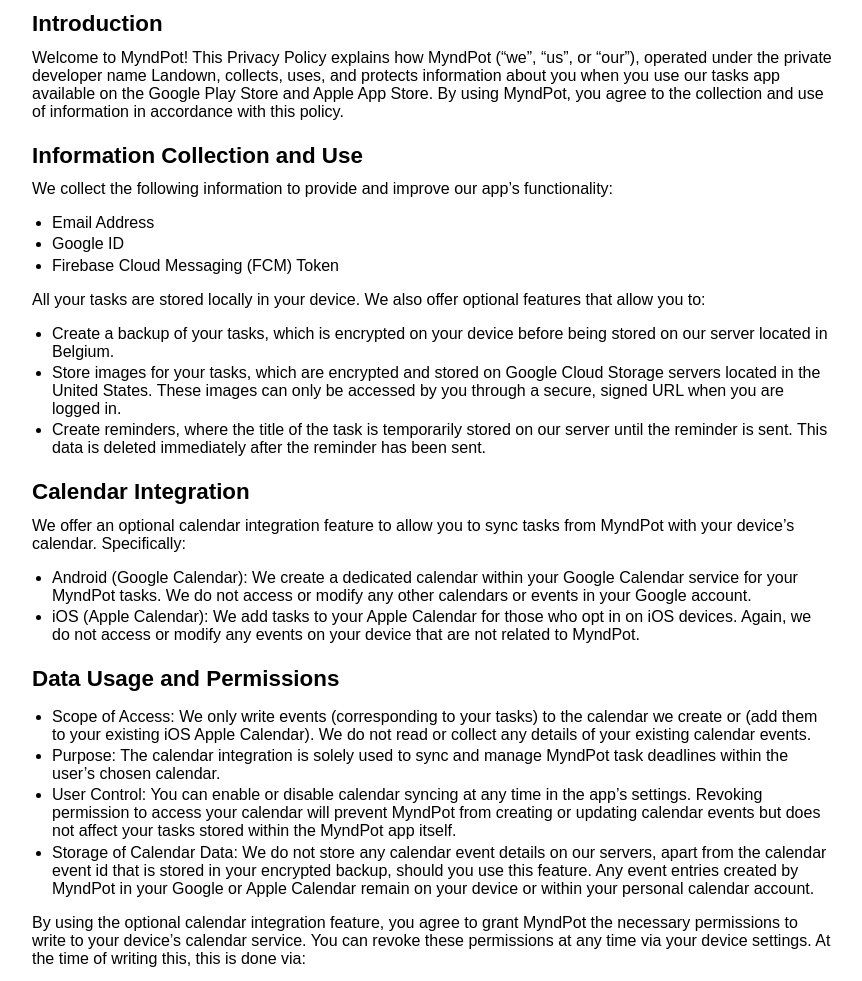
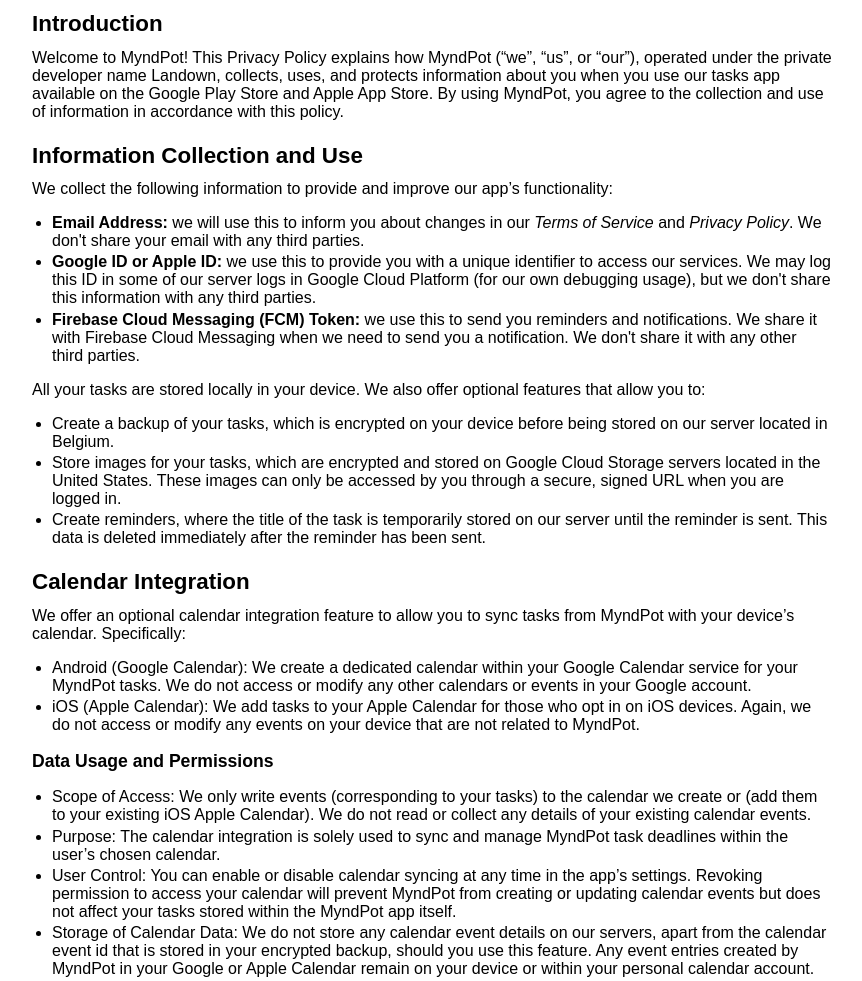
Before and after one commit to javiermrz/myndpot_landing, a website: page app_privacy_policy.html in a window 1280 px wide. Shown: the part 99-1080 px from the top of the page, without its empty margins (208-1070 px from the left). Drawn offline with Linux system fonts and the light colour scheme.

Commit message:
Update app's privacy policy

```diff
--- a/app_privacy_policy.html
+++ b/app_privacy_policy.html
@@ -23,6 +23,13 @@
       font-weight: 600;
     }
 
+    h3 {
+      font-size: 1.1em;
+      margin-top: 1em;
+      margin-bottom: 0.3em;
+      font-weight: 600;
+    }
+
     ul {
       padding-left: 20px;
     }
@@ -45,9 +52,20 @@
 <h2>Information Collection and Use</h2>
 We collect the following information to provide and improve our app’s functionality:
 <ul>
-  <li> Email Address</li>
-  <li> Google ID</li>
-  <li> Firebase Cloud Messaging (FCM) Token</li>
+  <li>
+    <strong>Email Address:</strong> we will use this to inform you about changes in our <i>Terms of Service</i> and <i>Privacy Policy</i>.
+    We don't share your email with any third parties.
+  </li>
+  <li>
+    <strong>Google ID or Apple ID:</strong> we use this to provide you with a unique identifier to access our services.
+    We may log this ID in some of our server logs in Google Cloud Platform (for our own debugging usage), but we don't
+    share this information with any third parties.
+  </li>
+  <li>
+    <strong>Firebase Cloud Messaging (FCM) Token:</strong> we use this to send you reminders and notifications.
+    We share it with Firebase Cloud Messaging when we need to send you a notification. We don't share it with any other
+    third parties.
+  </li>
 </ul>
 
 All your tasks are stored locally in your device. We also offer optional features that allow you to:
@@ -75,7 +93,7 @@
   </li>
 </ul>
 
-<h2>Data Usage and Permissions</h2>
+<h3>Data Usage and Permissions</h3>
 <ul>
   <li> Scope of Access: We only write events (corresponding to your tasks) to the calendar we create or (add them to
     your existing iOS Apple Calendar). We do not read or collect any details of your existing calendar events.
```
